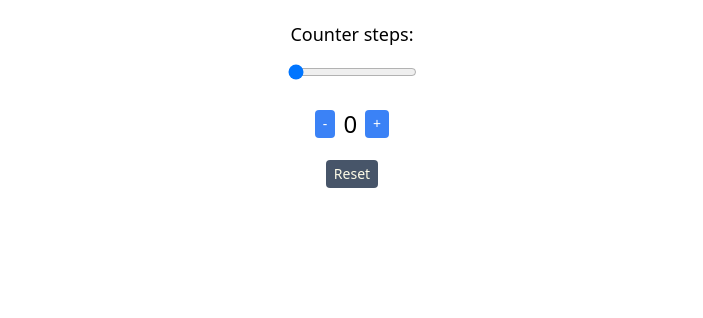
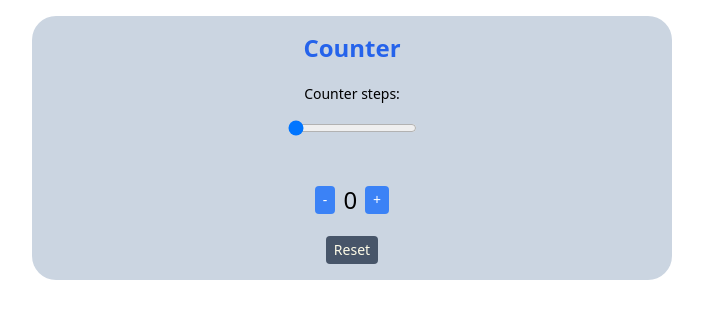
Before and after one commit to fabiankargl/React-App, a React (Create React App) app: page / in a window 1280 px wide. Shown: the top 318 px of the page, without its empty margins (288-991 px from the left). Built offline with nearby package versions, Linux system fonts and the light colour scheme.

Commit message:
added div around Counter and styled it

```diff
--- a/src/components/Counter.jsx
+++ b/src/components/Counter.jsx
@@ -43,9 +43,10 @@ export default function Counter() {
   };
 
   return (
-    <>
+    <div className="flex flex-col items-center bg-slate-300 m-4 rounded-3xl p-4 w-1/2 mx-auto">
+      <h1 className="text-2xl font-bold text-blue-600">Counter</h1>
       <div className="flex flex-col items-center my-5">
-        <label htmlFor="counterSteps" className="text-lg mb-2">
+        <label htmlFor="counterSteps" className="text-sm mb-2">
           Counter steps:
         </label>
         <input
@@ -83,6 +84,6 @@ export default function Counter() {
           Reset
         </button>
       </div>
-    </>
+    </div>
   );
 }
```
